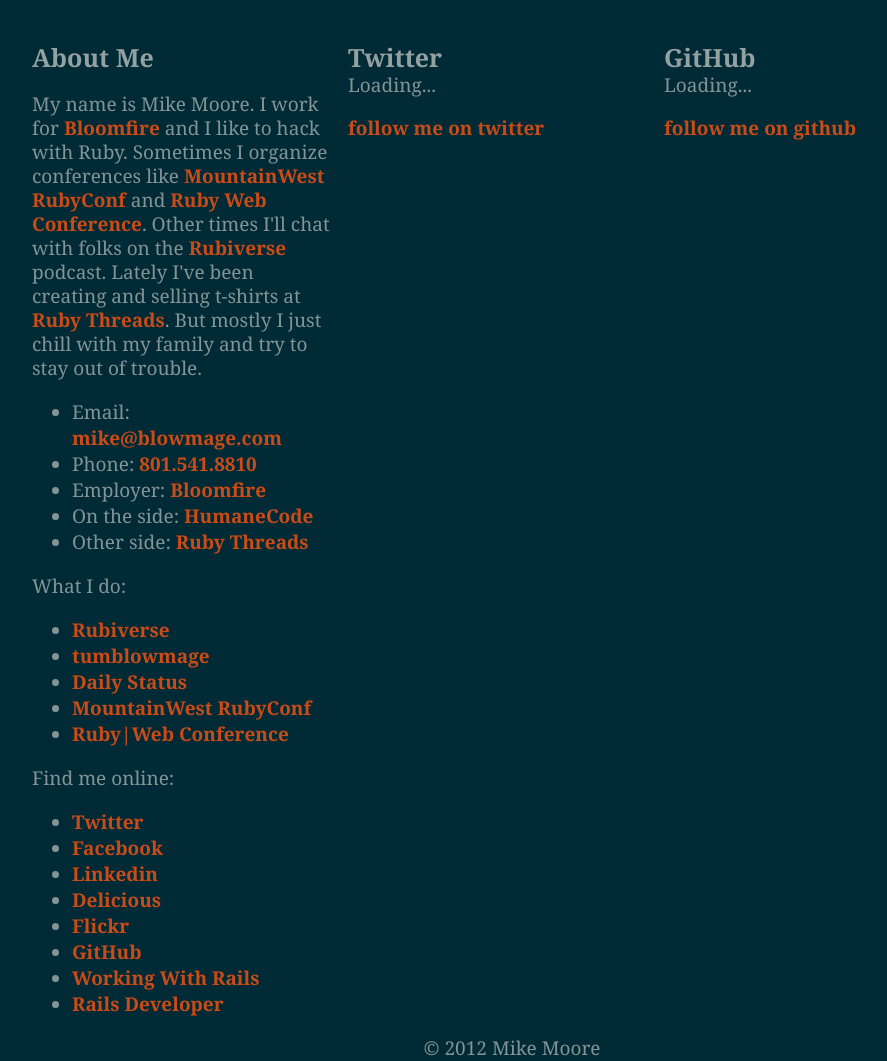
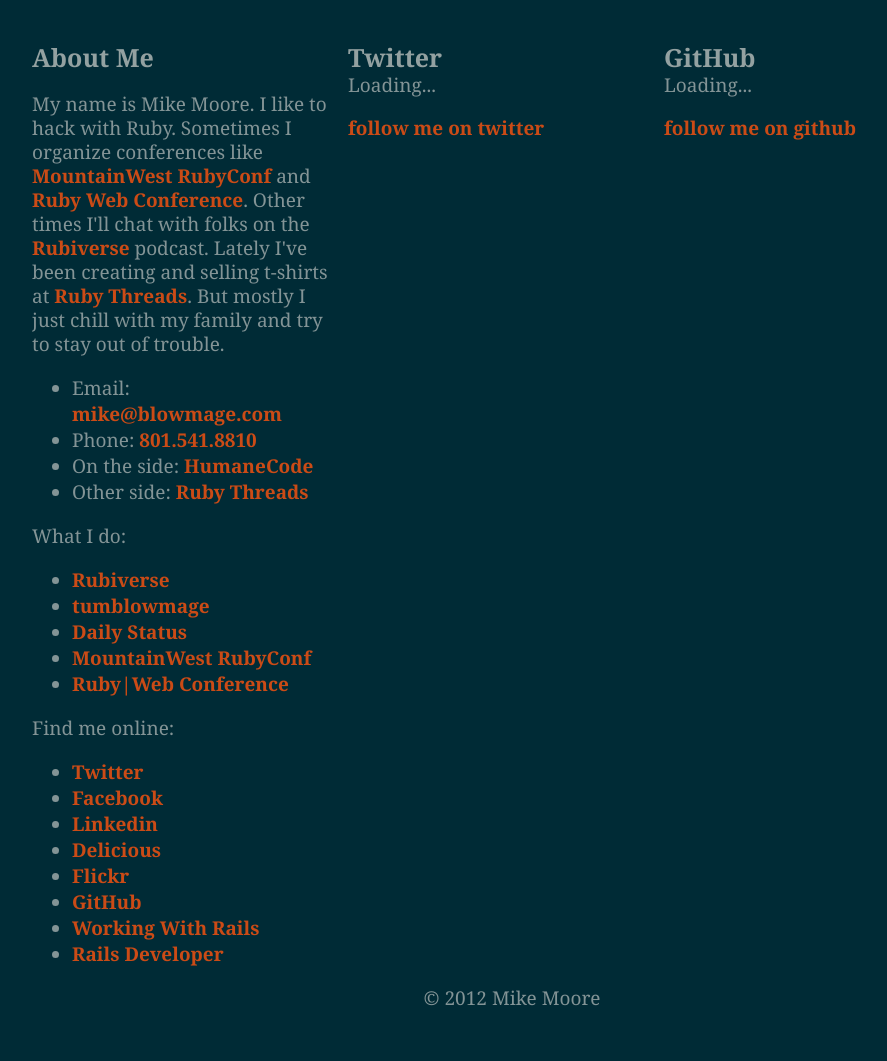
Before and after one commit to blowmage/blowmage.github.com, a Jekyll site: the page built from index.html, in a window 1280 px wide. Shown: the part 391-1452 px from the top of the page, without its empty margins (128-1015 px from the left). Built offline with Jekyll 4.4.1, drawn with Linux system fonts in a browser that asks for light colours; nearby versions of some CDN libraries; comment, search, counter and statistics services are not loaded; after the commit the page ends 1402 px from its top, so only the background shows below that.

Commit message:
Remove Bloomfire

```diff
--- a/index.html
+++ b/index.html
@@ -29,11 +29,10 @@
 
 <section id="about">
 <h2>About Me</h2>
-<p>My name is Mike Moore. I work for <a href="http://bloomfire.com/">Bloomfire</a> and I like to hack with Ruby. Sometimes I organize conferences like <a href="http://mtnwestrubyconf.org/">MountainWest RubyConf</a> and <a href="http://rubywebconf.org/">Ruby Web Conference</a>. Other times I'll chat with folks on the <a href="http://rubiverse.com/">Rubiverse</a> podcast. Lately I've been creating and selling t-shirts at <a href="http://www.rubythreads.com/">Ruby Threads</a>. But mostly I just chill with my family and try to stay out of trouble.</p>
+<p>My name is Mike Moore. I like to hack with Ruby. Sometimes I organize conferences like <a href="http://mtnwestrubyconf.org/">MountainWest RubyConf</a> and <a href="http://rubywebconf.org/">Ruby Web Conference</a>. Other times I'll chat with folks on the <a href="http://rubiverse.com/">Rubiverse</a> podcast. Lately I've been creating and selling t-shirts at <a href="http://www.rubythreads.com/">Ruby Threads</a>. But mostly I just chill with my family and try to stay out of trouble.</p>
 <ul>
   <li>Email: <a href="mailto:mike@blowmage.com" rel="email">mike@blowmage.com</a></li>
   <li>Phone: <a href="tel:+1-801-541-8810" rel="tel">801.541.8810</a></li>
-  <li>Employer: <a href="http://bloomfire.com/" rel="external">Bloomfire</a></li>
   <li>On the side: <a href="http://humanecode.com/" rel="external">HumaneCode</a></li>
   <li>Other side: <a href="http://www.rubythreads.com/" rel="external">Ruby Threads</a></li>
 </ul>
```
